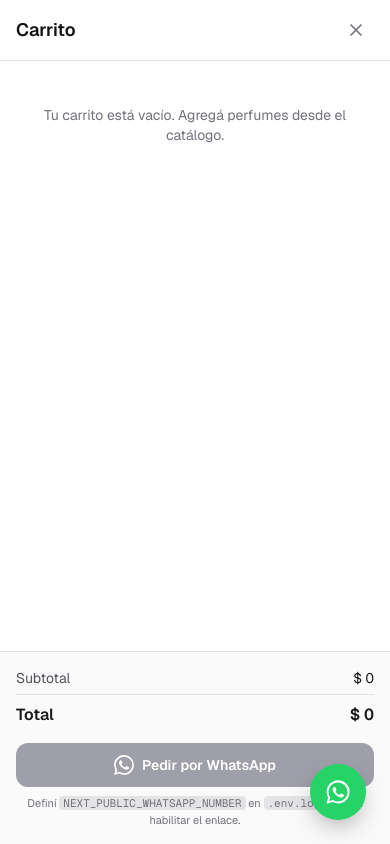
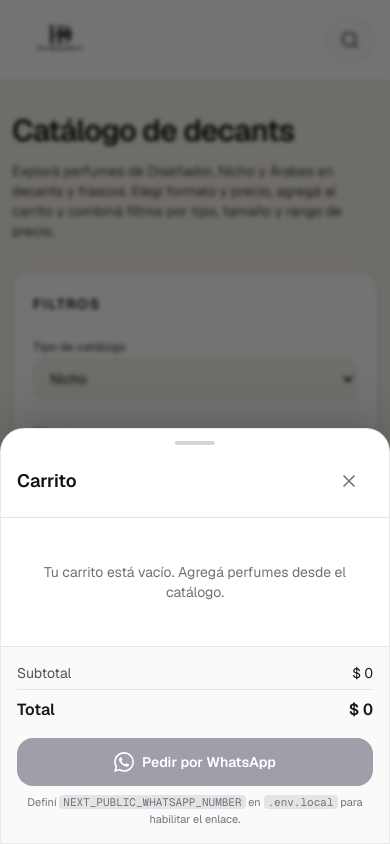
Before and after one commit to francobrizuelaa/fragancesFD, a Next.js app: page /catalogo/nicho in a window 390 px wide. Both pictures are taken after a click on the button "Carrito". Shown: the top 844 px of the page. Built offline with nearby package versions, Linux system fonts and the light colour scheme; no server answers; the database is empty.

Commit message:
nuevo diseño responsive

```diff
--- a/app/catalogo/catalogo-client.tsx
+++ b/app/catalogo/catalogo-client.tsx
@@ -156,7 +156,7 @@ export function CatalogoClient({
   };
 
   return (
-    <div className="mx-auto w-full max-w-7xl px-4 py-8">
+    <div className="mx-auto w-full max-w-7xl px-3 py-6 sm:px-4 sm:py-8">
       <div className="mb-8">
         <p className="text-xs font-medium uppercase tracking-[0.2em] text-accent-wine">
 
@@ -200,7 +200,7 @@ export function CatalogoClient({
               o ajustá los filtros.
             </p>
           ) : (
-            <div className="grid gap-6 sm:grid-cols-2 xl:grid-cols-3">
+            <div className="grid grid-cols-2 gap-3 sm:gap-4 md:gap-6 xl:grid-cols-3">
               {filteredProducts.map((product) => (
                 <ProductCard key={product.id} product={product} linkToProduct />
               ))}
--- a/app/layout.tsx
+++ b/app/layout.tsx
@@ -31,12 +31,15 @@ export default function RootLayout({
     >
       <body className="min-h-full flex flex-col bg-cream text-primary">
         <Navbar />
-        <main className="flex-1">{children}</main>
+        <main className="flex-1 pb-[calc(4.75rem+env(safe-area-inset-bottom))] md:pb-0">
+          {children}
+        </main>
         <a
-          href={`https://wa.me/${process.env.NEXT_PUBLIC_WHATSAPP_NUMBER}?text=Hola%2C%20quiero%20asesoramiento%20sobre%20perfumes.`}          target="_blank"
+          href={`https://wa.me/${process.env.NEXT_PUBLIC_WHATSAPP_NUMBER}?text=Hola%2C%20quiero%20asesoramiento%20sobre%20perfumes.`}
+          target="_blank"
           rel="noopener noreferrer"
           aria-label="Contactar por WhatsApp"
-          className="fixed bottom-6 right-6 z-[80] inline-flex h-14 w-14 items-center justify-center rounded-full bg-[#25D366] text-white shadow-[0_10px_28px_-10px_rgba(0,0,0,0.5)] transition-transform hover:scale-110"
+          className="fixed bottom-6 right-6 z-[80] hidden h-14 w-14 items-center justify-center rounded-full bg-[#25D366] text-white shadow-[0_10px_28px_-10px_rgba(0,0,0,0.5)] transition-transform hover:scale-110 md:inline-flex"
         >
           <svg
             className="h-7 w-7"
--- a/app/producto/[slug]/product-detail-client.tsx
+++ b/app/producto/[slug]/product-detail-client.tsx
@@ -7,6 +7,7 @@ import type {
   ProductSizeOption,
 } from '@/components/catalog/ProductCard';
 import { useCart } from '@/hooks/useCart';
+import { buildProductConsultWhatsAppURL } from '@/lib/whatsapp';
 
 function formatPrice(amount: number): string {
   return new Intl.NumberFormat('es-AR', {
@@ -44,6 +45,11 @@ export function ProductDetailClient({ product }: { product: ProductCardProduct }
   const galleryImages =
     product.images.length > 0 ? product.images : ['/decant-1.png'];
 
+  const consultWhatsAppUrl = useMemo(
+    () => buildProductConsultWhatsAppURL(product.brand, product.name),
+    [product.brand, product.name]
+  );
+
   const handleAdd = () => {
     if (!selected) return;
     addItem({
@@ -65,10 +71,10 @@ export function ProductDetailClient({ product }: { product: ProductCardProduct }
   };
 
   return (
-    <div className="mx-auto max-w-7xl px-4 py-10">
-      <div className="grid gap-10 lg:grid-cols-2 lg:items-start">
+    <div className="mx-auto max-w-7xl px-4 pb-32 pt-6 md:pb-10 md:pt-10">
+      <div className="grid gap-8 lg:grid-cols-2 lg:items-start lg:gap-10">
         <div>
-          <div className="overflow-hidden rounded-2xl border border-zinc-200 bg-zinc-100">
+          <div className="overflow-hidden rounded-2xl border border-zinc-200 bg-zinc-100 md:rounded-3xl">
             <div className="relative aspect-[4/5] w-full">
               <Image
                 src={galleryImages[activeImage] ?? galleryImages[0]}
@@ -81,13 +87,13 @@ export function ProductDetailClient({ product }: { product: ProductCardProduct }
             </div>
           </div>
           {galleryImages.length > 1 && (
-            <div className="mt-4 grid grid-cols-4 gap-3 sm:grid-cols-5">
+            <div className="mt-4 grid grid-cols-4 gap-2 sm:grid-cols-5 sm:gap-3">
               {galleryImages.map((img, i) => (
                 <button
                   key={`${img}-${i}`}
                   type="button"
                   onClick={() => setActiveImage(i)}
-                  className={`relative aspect-square overflow-hidden rounded-xl border transition-all ${
+                  className={`relative aspect-square min-h-12 overflow-hidden rounded-xl border transition-all ${
                     activeImage === i
                       ? 'border-accent-wine ring-2 ring-accent-wine/30'
                       : 'border-zinc-200 hover:border-zinc-300'
@@ -111,7 +117,7 @@ export function ProductDetailClient({ product }: { product: ProductCardProduct }
           <p className="text-xs font-medium uppercase tracking-[0.18em] text-zinc-500">
             {product.brand}
           </p>
-          <h1 className="mt-2 text-3xl font-semibold tracking-tight text-primary sm:text-4xl">
+          <h1 className="mt-2 text-2xl font-semibold tracking-tight text-primary sm:text-3xl md:text-4xl">
             {product.name}
           </h1>
 
@@ -120,10 +126,10 @@ export function ProductDetailClient({ product }: { product: ProductCardProduct }
           </p>
 
           <p className="mt-3 text-sm font-semibold text-red-600">
-          Llevando 3 decants, Recibís 1 decant sorpresa de regalo
+            Llevando 3 decants, recibís 1 decant sorpresa de regalo.
           </p>
-          <p className="mt-3 text-sm font-semibold text-red-600">
-          Llevando 6 o más, Pagás 5 y te llevás 1 decant gratis.
+          <p className="mt-2 text-sm font-semibold text-red-600">
+            Llevando 6 o más, pagás 5 y te llevás 1 decant gratis.
           </p>
 
           <div className="mt-8">
@@ -138,7 +144,7 @@ export function ProductDetailClient({ product }: { product: ProductCardProduct }
                     key={s.id}
                     type="button"
                     onClick={() => setSelected(s)}
-                    className={`min-w-[4.5rem] rounded-xl border px-4 py-2.5 text-sm font-medium transition-colors ${
+                    className={`min-h-12 min-w-[4.5rem] rounded-2xl border px-4 text-sm font-medium transition-colors ${
                       active
                         ? 'border-primary bg-primary text-white'
                         : 'border-zinc-200 bg-white text-primary hover:border-zinc-400'
@@ -155,10 +161,10 @@ export function ProductDetailClient({ product }: { product: ProductCardProduct }
             <p className="text-xs font-medium uppercase tracking-[0.14em] text-zinc-500">
               Cantidad
             </p>
-            <div className="mt-3 inline-flex items-center rounded-xl border border-zinc-200 bg-white">
+            <div className="mt-3 inline-flex items-center rounded-2xl border border-zinc-200 bg-white">
               <button
                 type="button"
-                className="px-4 py-2.5 text-lg leading-none text-primary hover:bg-zinc-50"
+                className="flex min-h-12 min-w-12 items-center justify-center text-lg leading-none text-primary hover:bg-zinc-50"
                 onClick={() => setQty((q) => Math.max(1, q - 1))}
                 aria-label="Menos"
               >
@@ -169,7 +175,7 @@ export function ProductDetailClient({ product }: { product: ProductCardProduct }
               </span>
               <button
                 type="button"
-                className="px-4 py-2.5 text-lg leading-none text-primary hover:bg-zinc-50"
+                className="flex min-h-12 min-w-12 items-center justify-center text-lg leading-none text-primary hover:bg-zinc-50"
                 onClick={() => setQty((q) => q + 1)}
                 aria-label="Más"
               >
@@ -182,12 +188,39 @@ export function ProductDetailClient({ product }: { product: ProductCardProduct }
             type="button"
             onClick={handleAdd}
             disabled={!selected}
-            className="mt-10 w-full rounded-2xl bg-[#111111] py-4 text-center text-base font-semibold tracking-wide text-white transition-all duration-300 hover:bg-zinc-800 disabled:cursor-not-allowed disabled:opacity-50"
+            className="mt-10 hidden min-h-12 w-full rounded-2xl bg-[#111111] py-3 text-center text-base font-semibold tracking-wide text-white transition-all duration-300 hover:bg-zinc-800 disabled:cursor-not-allowed disabled:opacity-50 md:block"
           >
             Agregar al carrito
           </button>
         </div>
       </div>
+
+      <div className="fixed inset-x-0 bottom-0 z-[85] border-t border-zinc-200/90 bg-cream/95 px-3 py-3 pb-[max(0.75rem,env(safe-area-inset-bottom))] shadow-[0_-8px_32px_-12px_rgba(0,0,0,0.12)] backdrop-blur-xl supports-[backdrop-filter]:bg-cream/85 md:hidden">
+        <div className="mx-auto flex max-w-lg gap-2">
+          <button
+            type="button"
+            onClick={handleAdd}
+            disabled={!selected}
+            className="min-h-12 flex-1 rounded-full bg-[#111111] px-4 text-sm font-semibold text-white shadow-sm transition hover:bg-zinc-800 active:scale-[0.99] disabled:cursor-not-allowed disabled:opacity-50"
+          >
+            Agregar al carrito
+          </button>
+          {consultWhatsAppUrl ? (
+            <a
+              href={consultWhatsAppUrl}
+              target="_blank"
+              rel="noopener noreferrer"
+              className="flex min-h-12 min-w-[7.5rem] flex-1 items-center justify-center rounded-full border-2 border-[#25D366] bg-[#25D366]/10 px-3 text-sm font-semibold text-[#075E54] transition hover:bg-[#25D366]/20"
+            >
+              WhatsApp
+            </a>
+          ) : (
+            <span className="flex min-h-12 flex-1 items-center justify-center rounded-full border border-zinc-200 bg-zinc-100 px-3 text-center text-xs text-zinc-500">
+              WhatsApp no configurado
+            </span>
+          )}
+        </div>
+      </div>
     </div>
   );
 }
--- a/components/cart/CartSidebar.tsx
+++ b/components/cart/CartSidebar.tsx
@@ -63,7 +63,7 @@ export function CartSidebar({ onClose }: CartSidebarProps) {
           <button
             type="button"
             onClick={onClose}
-            className="rounded-lg p-2 text-zinc-500 hover:bg-zinc-100 hover:text-zinc-900"
+            className="flex min-h-12 min-w-12 items-center justify-center rounded-2xl text-zinc-500 hover:bg-zinc-100 hover:text-zinc-900"
             aria-label="Cerrar carrito"
           >
             <svg
@@ -165,32 +165,34 @@ export function CartSidebar({ onClose }: CartSidebarProps) {
                   </div>
 
                   <div className="mt-2 flex items-center justify-between gap-2">
-                    <div className="flex items-center rounded-lg border border-zinc-200 bg-white">
+                    <div className="flex items-center rounded-2xl border border-zinc-200 bg-white">
                       <button
                         type="button"
-                        className="px-2.5 py-1 text-sm hover:bg-zinc-100"
+                        className="flex min-h-12 min-w-12 items-center justify-center text-base hover:bg-zinc-100"
                         onClick={() =>
                           updateQuantity(item.cartItemId, item.quantity - 1)
                         }
+                        aria-label="Menos unidades"
                       >
                         −
                       </button>
-                      <span className="min-w-[2rem] text-center text-sm tabular-nums">
+                      <span className="min-w-[2.5rem] text-center text-sm font-semibold tabular-nums">
                         {item.quantity}
                       </span>
                       <button
                         type="button"
-                        className="px-2.5 py-1 text-sm hover:bg-zinc-100"
+                        className="flex min-h-12 min-w-12 items-center justify-center text-base hover:bg-zinc-100"
                         onClick={() =>
                           updateQuantity(item.cartItemId, item.quantity + 1)
                         }
+                        aria-label="Más unidades"
                       >
                         +
                       </button>
                     </div>
                     <button
                       type="button"
-                      className="text-xs font-medium text-accent-wine hover:underline"
+                      className="min-h-12 rounded-full px-3 text-xs font-semibold text-accent-wine hover:bg-accent-wine/10"
                       onClick={() => removeItem(item.cartItemId)}
                     >
                       Quitar
@@ -203,7 +205,7 @@ export function CartSidebar({ onClose }: CartSidebarProps) {
         )}
       </div>
 
-      <div className="border-t border-zinc-200 bg-zinc-50/90 px-4 py-4">
+      <div className="border-t border-zinc-200 bg-zinc-50/95 px-4 py-4 pb-[max(1rem,env(safe-area-inset-bottom))]">
         <dl className="space-y-1.5 text-sm">
           <div className="flex justify-between text-zinc-600">
             <dt>Subtotal</dt>
@@ -229,7 +231,7 @@ export function CartSidebar({ onClose }: CartSidebarProps) {
           href={checkoutUrl ?? undefined}
           target="_blank"
           rel="noopener noreferrer"
-          className={`mt-4 flex w-full items-center justify-center gap-2 rounded-xl py-3 text-sm font-semibold text-white transition-colors ${
+          className={`mt-4 flex min-h-12 w-full items-center justify-center gap-2 rounded-2xl py-3 text-sm font-semibold text-white transition-colors ${
             checkoutUrl
               ? 'bg-accent-wine hover:bg-[#4d1822]'
               : 'cursor-not-allowed bg-zinc-400'
--- /dev/null
+++ b/components/layout/MobileBottomNav.tsx
@@ -0,0 +1,102 @@
+'use client';
+
+import Link from 'next/link';
+import { usePathname } from 'next/navigation';
+import { Home, LayoutGrid, MessageCircle, ShoppingBag } from 'lucide-react';
+import { useCart } from '@/hooks/useCart';
+
+function waConsultHref(): string {
+  const raw = process.env.NEXT_PUBLIC_WHATSAPP_NUMBER;
+  if (!raw?.trim()) return '#';
+  const phone = raw.replace(/\D/g, '');
+  if (!phone) return '#';
+  const url = new URL(`https://wa.me/${phone}`);
+  url.searchParams.set(
+    'text',
+    'Hola, quiero asesoramiento sobre perfumes y decants.'
+  );
+  return url.toString();
+}
+
+export function MobileBottomNav() {
+  const pathname = usePathname();
+  const { itemCount, openCartDrawer } = useCart();
+  const waHref = waConsultHref();
+
+  if (pathname.startsWith('/producto/')) return null;
+
+  return (
+    <nav
+      className="fixed inset-x-0 bottom-0 z-[90] border-t border-zinc-200/70 bg-white/80 pb-[max(0.5rem,env(safe-area-inset-bottom))] pt-1 shadow-[0_-8px_32px_-12px_rgba(0,0,0,0.12)] backdrop-blur-xl supports-[backdrop-filter]:bg-white/70 md:hidden"
+      aria-label="Navegación principal"
+    >
+      <div className="mx-auto flex max-w-lg items-stretch justify-between gap-1 px-2">
+        <BottomLink
+          href="/"
+          label="Inicio"
+          icon={Home}
+          active={pathname === '/'}
+        />
+        <BottomLink
+          href="/catalogo"
+          label="Catálogo"
+          icon={LayoutGrid}
+          active={pathname.startsWith('/catalogo')}
+        />
+        <button
+          type="button"
+          onClick={() => openCartDrawer()}
+          className="relative flex min-h-12 min-w-[3.25rem] flex-1 flex-col items-center justify-center gap-0.5 rounded-2xl py-1.5 text-[10px] font-semibold tracking-wide text-zinc-600 transition-colors active:bg-zinc-100/80"
+          aria-label="Abrir carrito"
+        >
+          <span className="relative inline-flex">
+            <ShoppingBag className="h-6 w-6 stroke-[1.75]" aria-hidden />
+            {itemCount > 0 && (
+              <span className="absolute -right-2 -top-1 flex h-[18px] min-w-[18px] items-center justify-center rounded-full bg-accent-wine px-1 text-[10px] font-bold text-white">
+                {itemCount > 99 ? '99+' : itemCount}
+              </span>
+            )}
+          </span>
+          Carrito
+        </button>
+        <a
+          href={waHref}
+          target="_blank"
+          rel="noopener noreferrer"
+          className="flex min-h-12 min-w-[3.25rem] flex-1 flex-col items-center justify-center gap-0.5 rounded-2xl py-1.5 text-[10px] font-semibold tracking-wide text-[#128C7E] transition-colors active:bg-[#25D366]/10"
+          aria-label="Consultar por WhatsApp"
+        >
+          <MessageCircle className="h-6 w-6" aria-hidden />
+          WhatsApp
+        </a>
+      </div>
+    </nav>
+  );
+}
+
+function BottomLink({
+  href,
+  label,
+  icon: Icon,
+  active,
+}: {
+  href: string;
+  label: string;
+  icon: typeof Home;
+  active: boolean;
+}) {
+  return (
+    <Link
+      href={href}
+      className={`flex min-h-12 min-w-[3.25rem] flex-1 flex-col items-center justify-center gap-0.5 rounded-2xl py-1.5 text-[10px] font-semibold tracking-wide transition-colors active:bg-zinc-100/80 ${
+        active ? 'text-accent-wine' : 'text-zinc-600'
+      }`}
+    >
+      <Icon
+        className={`h-6 w-6 ${active ? 'stroke-[2.5]' : 'stroke-[1.75]'}`}
+        aria-hidden
+      />
+      {label}
+    </Link>
+  );
+}
--- a/components/layout/Navbar.tsx
+++ b/components/layout/Navbar.tsx
@@ -3,11 +3,12 @@
 import Image from 'next/image';
 import Link from 'next/link';
 import { usePathname } from 'next/navigation';
-import { Suspense, useState } from 'react';
-import { ChevronDown } from 'lucide-react';
+import { Suspense } from 'react';
+import { ChevronDown, Search } from 'lucide-react';
 import { CartSidebar } from '@/components/cart/CartSidebar';
 import { useCart } from '@/hooks/useCart';
 import { NavbarSearch } from '@/components/layout/NavbarSearch';
+import { MobileBottomNav } from '@/components/layout/MobileBottomNav';
 
 function NavLink({
   href,
@@ -39,8 +40,7 @@ function NavLink({
 
 export function Navbar() {
   const pathname = usePathname();
-  const [cartOpen, setCartOpen] = useState(false);
-  const { itemCount } = useCart();
+  const { itemCount, drawerOpen, openCartDrawer, closeCartDrawer } = useCart();
   const isHome = pathname === '/';
 
   return (
@@ -50,16 +50,15 @@ export function Navbar() {
           isHome ? 'fixed' : 'sticky'
         }`}
       >
-        <nav className="relative mx-auto grid h-20 w-full max-w-7xl grid-cols-[1fr_auto] items-center gap-4 px-4 lg:h-24">
-          <Link href="/" className="justify-self-start">
+        <nav className="relative mx-auto flex h-20 w-full max-w-7xl items-center justify-between gap-3 px-4 lg:h-24">
+          <Link href="/" className="shrink-0">
             <Image
               src="/logo3.png"
               alt="fragances FD"
               width={170}
               height={52}
               priority
-            // Dejamos la altura fija (52px o h-12) y el ancho automático
-            className="h-[52px] w-auto object-contain"
+              className="h-[48px] w-auto object-contain sm:h-[52px]"
             />
             <span className="sr-only">fragances FD</span>
           </Link>
@@ -115,7 +114,7 @@ export function Navbar() {
             </div>
           </div>
 
-          <div className="flex items-center gap-2">
+          <div className="flex shrink-0 items-center gap-2">
             <Suspense
               fallback={
                 <div
@@ -127,10 +126,18 @@ export function Navbar() {
               <NavbarSearch />
             </Suspense>
 
+            <Link
+              href="/catalogo"
+              className="inline-flex h-12 w-12 items-center justify-center rounded-full border border-zinc-200 bg-zinc-50/90 text-zinc-700 transition-colors hover:border-accent-wine/40 hover:bg-white hover:text-accent-wine md:hidden"
+              aria-label="Ir al catálogo para buscar"
+            >
+              <Search className="h-5 w-5" strokeWidth={2} aria-hidden />
+            </Link>
+
             <button
               type="button"
-              onClick={() => setCartOpen(true)}
-              className="inline-flex items-center gap-2 rounded-full border border-accent-wine px-4 py-2.5 text-base font-semibold text-accent-wine transition-colors hover:bg-accent-wine hover:text-white"
+              onClick={() => openCartDrawer()}
+              className="hidden min-h-12 items-center gap-2 rounded-full border border-accent-wine px-5 text-base font-semibold text-accent-wine transition-colors hover:bg-accent-wine hover:text-white md:inline-flex"
               aria-label="Abrir carrito"
             >
               <svg
@@ -158,24 +165,34 @@ export function Navbar() {
         </nav>
       </header>
 
-      {cartOpen && (
+      {drawerOpen && (
         <div
-          className="fixed inset-0 z-50 flex"
+          className="fixed inset-0 z-[100] flex flex-col justify-end md:flex-row md:justify-start"
           role="dialog"
           aria-modal="true"
           aria-label="Carrito"
         >
           <button
             type="button"
-            className="absolute inset-0 bg-black/55"
-            onClick={() => setCartOpen(false)}
+            className="absolute inset-0 bg-black/55 backdrop-blur-[2px]"
+            onClick={() => closeCartDrawer()}
             aria-label="Cerrar carrito"
           />
-          <div className="relative ml-auto flex h-full w-full max-w-md flex-col bg-white shadow-2xl">
-            <CartSidebar onClose={() => setCartOpen(false)} />
+          <div
+            className="relative z-[101] flex max-h-[80vh] w-full flex-col overflow-hidden rounded-t-3xl border border-zinc-200/80 bg-white shadow-[0_-12px_48px_-8px_rgba(0,0,0,0.25)] md:ml-auto md:h-full md:max-h-none md:max-w-md md:rounded-none md:border-l md:border-t-0 md:shadow-2xl"
+          >
+            <div
+              className="mx-auto mt-3 h-1 w-10 shrink-0 rounded-full bg-zinc-300 md:hidden"
+              aria-hidden
+            />
+            <div className="flex min-h-0 flex-1 flex-col overflow-hidden">
+              <CartSidebar onClose={() => closeCartDrawer()} />
+            </div>
           </div>
         </div>
       )}
+
+      <MobileBottomNav />
     </>
   );
 }
--- a/hooks/useCart.ts
+++ b/hooks/useCart.ts
@@ -11,6 +11,9 @@ export function useCart() {
     totalSavings: store.totalSavings,
     total: store.total,
     itemCount: store.itemCount,
+    drawerOpen: store.drawerOpen,
+    openCartDrawer: store.openCartDrawer,
+    closeCartDrawer: store.closeCartDrawer,
     addItem: store.addItem,
     removeItem: store.removeItem,
     updateQuantity: store.updateQuantity,
--- a/lib/whatsapp.ts
+++ b/lib/whatsapp.ts
@@ -148,3 +148,20 @@ export function buildWhatsAppURL(message: string): string {
   url.searchParams.set('text', safeMessage);
   return url.toString();
 }
+
+/** Enlace wa.me para consulta desde la ficha de un producto. */
+export function buildProductConsultWhatsAppURL(
+  brand: string,
+  productName: string
+): string | null {
+  const raw = process.env.NEXT_PUBLIC_WHATSAPP_NUMBER;
+  if (!raw?.trim()) return null;
+  const number = sanitizeWaMeNumber(raw);
+  if (!number) return null;
+  const url = new URL(`https://wa.me/${number}`);
+  url.searchParams.set(
+    'text',
+    `Hola, consulto por el perfume: ${brand} - ${productName}`
+  );
+  return url.toString();
+}
--- a/store/cartStore.ts
+++ b/store/cartStore.ts
@@ -10,9 +10,14 @@ interface CartActions {
   updateQuantity: (cartItemId: string, quantity: number) => void;
   clearCart: () => void;
   _recompute: () => void;
+  openCartDrawer: () => void;
+  closeCartDrawer: () => void;
 }
 
-type CartStore = CartState & CartActions;
+type CartStore = CartState &
+  CartActions & {
+    drawerOpen: boolean;
+  };
 
 export const useCartStore = create<CartStore>()(
   persist(
@@ -24,6 +29,10 @@ export const useCartStore = create<CartStore>()(
       totalSavings: 0,
       total: 0,
       itemCount: 0,
+      drawerOpen: false,
+
+      openCartDrawer: () => set({ drawerOpen: true }),
+      closeCartDrawer: () => set({ drawerOpen: false }),
 
       addItem: (newItem) => {
         set((state) => {
```
Also changed, not shown: components/catalog/ProductCard.tsx (+12 -12 lines). Lines whose indentation alone changed are shown as unchanged.
